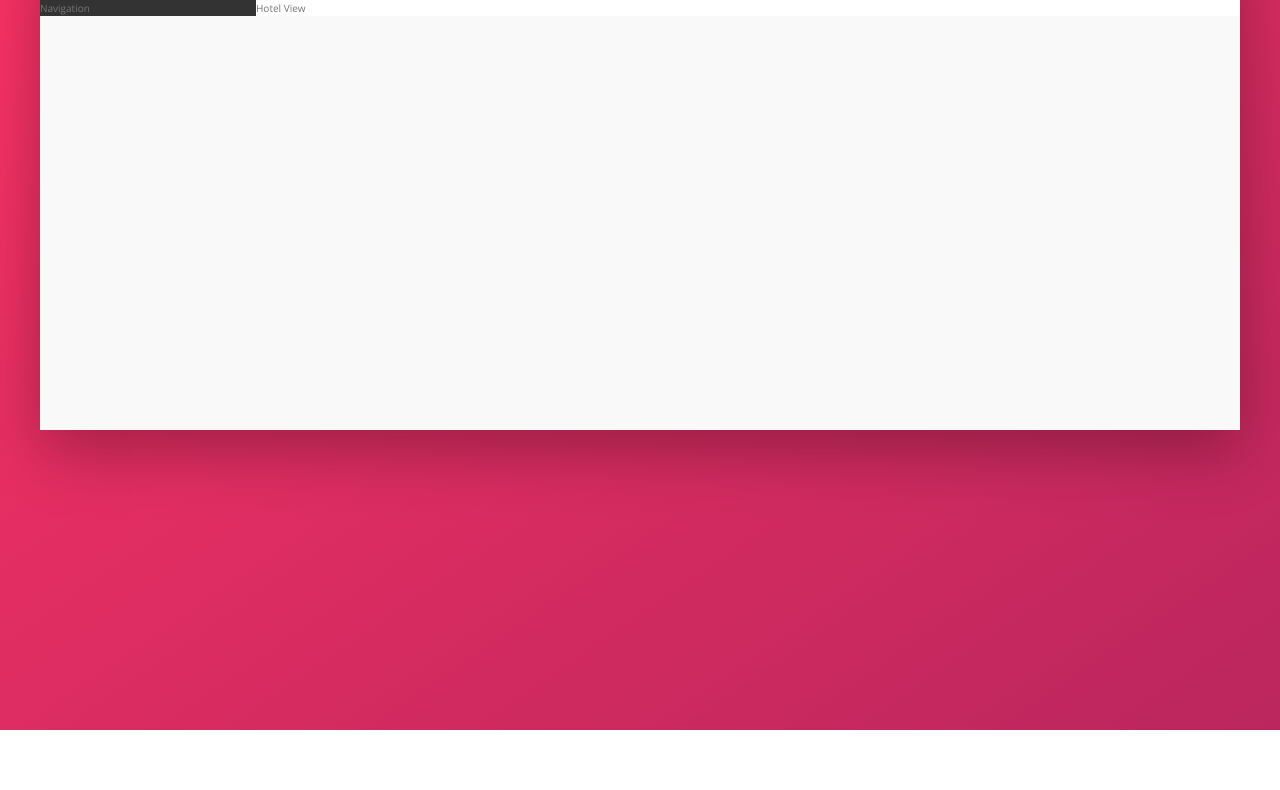
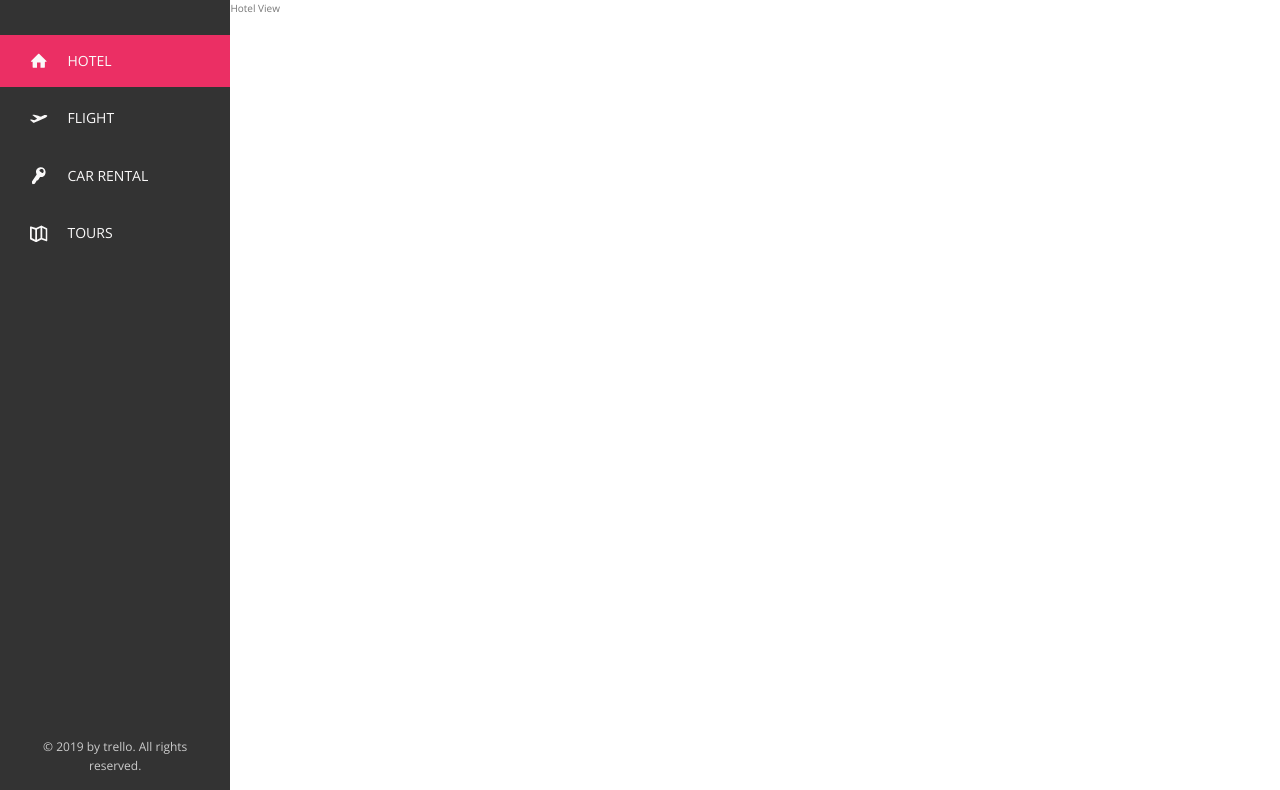
Before and after one commit to randeepkaur18/css-sass-flex-box, a website: page index.html in a window 1280 px wide. Shown: the part 150-940 px from the top of the page. Before the commit the page ends 880 px from the top, so only its background shows below. Drawn offline with nearby package versions, Linux system fonts and the light colour scheme.

Commit message:
styling added for sidebar

```diff
--- a/index.html
+++ b/index.html
@@ -44,7 +44,46 @@
                 </nav>
             </header>
             <div class="content">
-                <nav class="sidebar">Navigation</nav>
+                <nav class="sidebar">
+                    <ul class="side-nav">
+                        <li class="side-nav__item side-nav__item--active">
+                            <a href="#" class="side-nav__link">
+                                <svg class="side-nav__icon">
+                                    <use xlink:href="img/sprite.svg#icon-home"></use>
+                                </svg>
+                                <span>Hotel</span>
+                            </a>
+                        </li>
+                        <li class="side-nav__item">
+                            <a href="#" class="side-nav__link">
+                                <svg class="side-nav__icon">
+                                    <use xlink:href="img/sprite.svg#icon-aircraft-take-off"></use>
+                                </svg>
+                                <span>Flight</span>
+                            </a>
+                        </li>
+                        <li class="side-nav__item">
+                            <a href="#" class="side-nav__link">
+                                <svg class="side-nav__icon">
+                                    <use xlink:href="img/sprite.svg#icon-key"></use>
+                                </svg>
+                                <span>Car rental</span>
+                            </a>
+                        </li>
+                        <li class="side-nav__item">
+                            <a href="#" class="side-nav__link">
+                                <svg class="side-nav__icon">
+                                    <use xlink:href="img/sprite.svg#icon-map"></use>
+                                </svg>
+                                <span>Tours</span>
+                            </a>
+                        </li>
+                    </ul>
+
+                    <div class="legal">
+                        &copy; 2019 by trello. All rights reserved.
+                    </div>
+                </nav>
                 <main class="hotel-view">
                     Hotel View
                 </main>
--- a/sass/_base.scss
+++ b/sass/_base.scss
@@ -40,5 +40,6 @@ body {
     color: var(--color-grey-dark-2);
     background-image: linear-gradient(to right bottom, var(--color-pink-light), var(--color-pink-dark));
     background-size: cover;
+    background-repeat: none;
     min-height: 100vh;
 }
--- a/sass/_components.scss
+++ b/sass/_components.scss
@@ -112,3 +112,75 @@
         margin-right: 1rem;
     }
 }
+
+/////////////////////////////////////
+///        SIDE NAVIGATION
+.side-nav {
+    font-size: 1.4rem;
+    list-style: none;
+    margin-top: 3.5rem;
+
+    &__item {
+        position: relative;
+
+        &:not(:last-child) {
+            margin-bottom: .5rem;
+        }
+    }
+
+    &__item::before {
+        content: "";
+        position: absolute;
+        top: 0;
+        left: 0;
+        height: 100%;
+        width: 3px;
+        background-color: var(--color-pink);
+        transform: scaleY(0);
+        transition: transform .2s,
+                    width .4s cubic-bezier(1,0,0,1) .2s,
+                    background-color .1s;
+    }
+
+    &__item:hover::before ,
+    &__item--active::before {
+        transform: scaleY(1);
+        width: 100%;
+    }
+
+    &__item:active::before {
+        background-color: var(--color-pink-light);
+    }
+
+    &__link:link,
+    &__link:visited {
+        color: var(--color-grey-light-1);
+        text-decoration: none;
+        text-transform: uppercase;
+        display: block;
+        padding: 1.5rem 3rem;
+
+        display: flex;
+        align-items: center;
+        position: relative;
+        z-index: 10; // z-ndex will apply only when its postion is set.
+
+    }
+
+    &__icon {
+        width: 1.75rem;
+        height: 1.75rem;
+        margin-right: 2rem;
+        fill: currentColor;
+        // currentColor => specifies current element color or its parent's color
+    }
+}
+
+/////////////////////////////////////
+///        LEGAL TEXT
+.legal {
+    font-size: 1.2rem;
+    color: var(--color-grey-light-4);
+    text-align: center;
+    padding: 2.5rem;
+}
--- a/sass/_layout.scss
+++ b/sass/_layout.scss
@@ -1,5 +1,5 @@
 .container {
-    max-width: 120rem;
+    max-width: 130rem;
     margin: 8rem auto;
     background-color: var(--color-grey-light-1);
     box-shadow: var(--shadow-dark);
@@ -24,9 +24,15 @@
 .sidebar {
     background-color: var(--color-grey-dark-1);
     flex: 0 0 18%;
+    display: flex;
+    flex-direction: column;
+    justify-content: space-between;
 }
 
 .hotel-view {
     background-color: var(--color-white);
     flex: 1;
+
+    // to set the content, it will be removed after
+    height: 80rem;
 }
```
Also changed, not shown: css/style.css.
